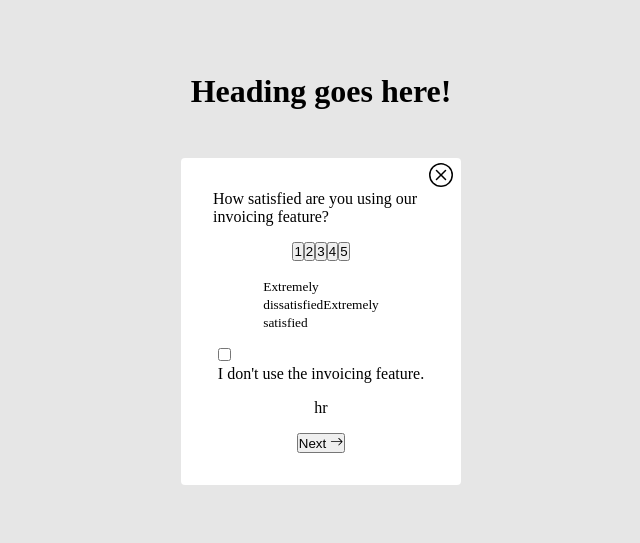
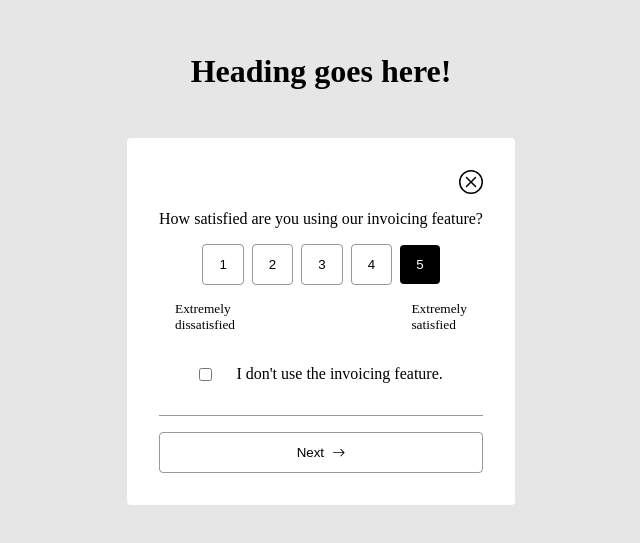
Before and after one commit to Hcmwebs/feedbackui, a React (Create React App) app: page / in a window 1280 px wide. Shown: the part 121-664 px from the top of the page, without its empty margins (319-959 px from the left). Built offline with nearby package versions, Linux system fonts and the light colour scheme.

Commit message:
finished the styling of card

```diff
--- a/src/Components/Card/Card.js
+++ b/src/Components/Card/Card.js
@@ -7,14 +7,14 @@ const Card = () => {
 		<>
 			<main>
 				<div className='card'>
-					<BsXCircle className='icon-close'/>
+					<BsXCircle className='icon-close' />
 					<p>How satisfied are you using our invoicing feature?</p>
 					<div className='rating-btns'>
 						<button className='btn'>1</button>
 						<button className='btn'>2</button>
 						<button className='btn'>3</button>
 						<button className='btn'>4</button>
-						<button className='btn'>5</button>
+						<button className='btn active'>5</button>
 					</div>
 					<div className='rating-info'>
 						<small>
@@ -28,8 +28,8 @@ const Card = () => {
 						<input type='checkbox' />
 						<p>I don't use the invoicing feature.</p>
 					</div>
-					<div className='divider'> hr </div>
-					<button className='btn'>
+					<div className='divider'></div>
+					<button className='btn btn-next'>
 						Next <BsArrowRight />
 					</button>
 				</div>
--- a/src/Components/Card/index.scss
+++ b/src/Components/Card/index.scss
@@ -1,18 +1,82 @@
 .card {
 	width: 100%;
-	max-width: 350px;
 	display: grid;
 	place-items: center;
 	gap: 1rem;
 	padding: 2rem;
 	background-color: #fff;
 	border-radius: 0.25rem;
-	position: relative;
 
 	.icon-close {
-		position: absolute;
-		top: 0.3rem;
-		right: 0.5rem;
+		justify-self: end;
 		font-size: 1.5rem;
 	}
+	.rating-btns {
+		width: 100%;
+		display: flex;
+		justify-content: center;
+		align-items: center;
+		gap: 0.5rem;
+	}
+	.btn {
+		display: inline-block;
+		padding: 0.75rem 1rem;
+		cursor: pointer;
+		outline: none;
+		border-radius: 0.25rem;
+		border: 1px solid rgba(0, 0, 0, 0.4);
+		transition: all 0.5s ease-in-out;
+		background-color: transparent;
+		color: #000;
+
+		&:hover,
+		&.active {
+			background-color: #000000;
+			color: #fff;
+			border: none;
+		}
+
+		&:hover {
+			transform: translateY(-2px);
+		}
+		&.active {
+			transform: translate scale(0.98);
+		}
+
+		&-next {
+			width: 100%;
+			padding: 0.75rem 1.5rem;
+			display: flex;
+			justify-content: center;
+			align-items: center;
+			gap: 0.5rem;
+		}
+	}
+	.rating-info {
+		width: 100%;
+		padding-inline: 1rem;
+		display: flex;
+		justify-content: space-between;
+		align-items: center;
+	}
+
+	.input-group {
+		width: 100%;
+		padding: 1rem;
+		display: flex;
+		justify-content: space-evenly;
+		align-items: center;
+	}
+
+	.divider {
+		width: 100%;
+		height: 1px;
+		background-color: rgba(0, 0, 0, 0.4);
+	}
 }
+
+@media (min-width: 768px) {
+	.card {
+		max-width: 460px;
+	}
+}
--- a/src/index.scss
+++ b/src/index.scss
@@ -10,11 +10,10 @@ body {
 	place-items: center;
 	min-height: 100vh;
 	background-color: #e6e6e6;
-
 }
 .container {
 	width: min(100%, 1000px);
-	padding-inline: 10%;
+	padding-inline: 1rem;
 	display: grid;
 	place-items: center;
 	gap: 3rem;
```
